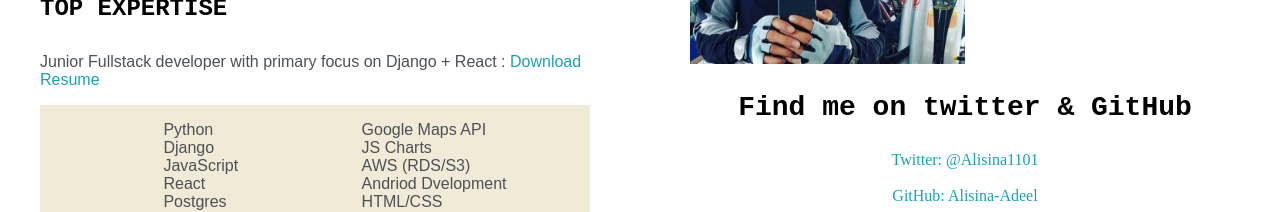
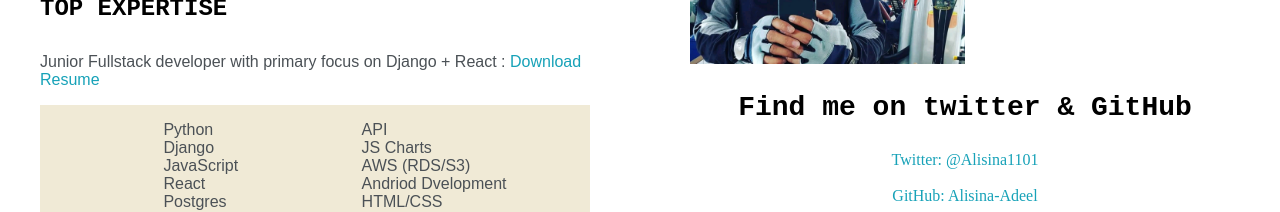
Before and after one commit to Alisina-Adeel/Porfilio, a plain HTML site: page index.html in a window 1280 px wide. Shown: the part 960-1172 px from the top of the page. Drawn offline with Linux system fonts and the light colour scheme.

Commit message:
Update index.html

```diff
--- a/index.html
+++ b/index.html
@@ -83,7 +83,7 @@
 
 
 								<ul>
-									<li>Google Maps API</li>
+									<li>API</li>
 									<li>JS Charts</li>
 									<li>AWS (RDS/S3)</li>
 									<li>Andriod Dvelopment</li>
```
